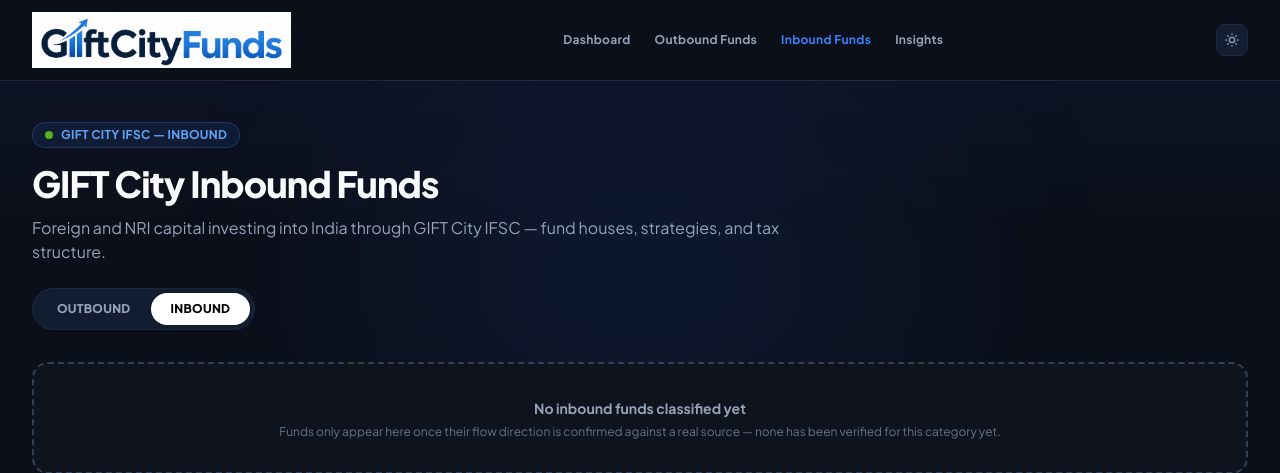
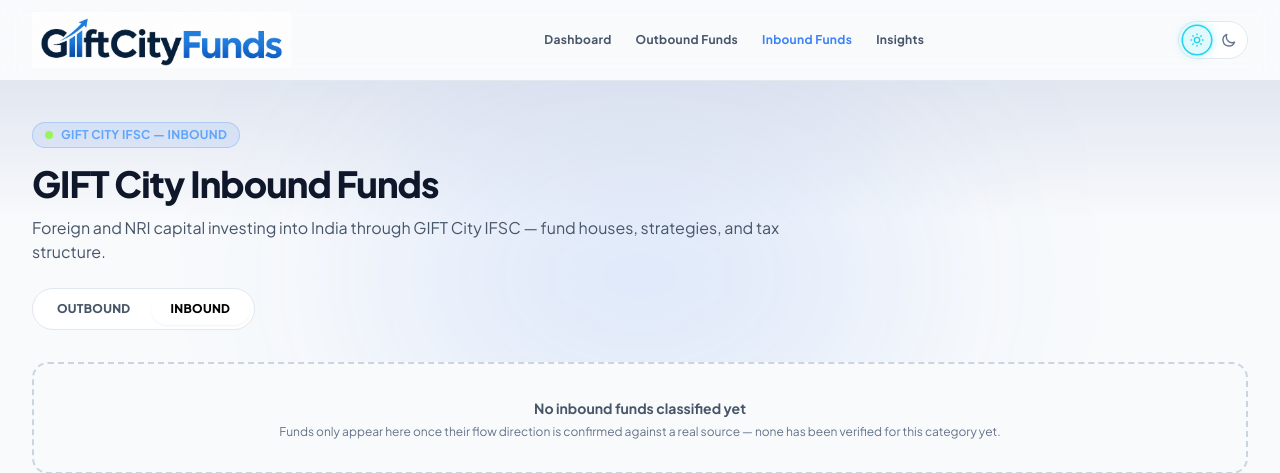
Before and after one commit to nivesh-star/giftcityfunds, a Flask app: page /gift-city-inbound in a window 1280 px wide. Shown: the top 473 px of the page. Run offline with Flask 3, Linux system fonts and the light colour scheme; some libraries are stand-ins or nearby versions.

Commit message:
Default to light theme; redesign theme toggle as sun/moon switch
Flip the default theme from dark to light everywhere -- the hardcoded
<html class="dark"> on every template, and every localStorage-fallback
('gift360-theme') || 'dark') in app.js, fund_detail.js, and the five
templates that restore theme inline. The stored preference still wins
on repeat visits; only the true first-load default changed.

Replace the single toggle button with a two-icon segmented pill (sun |
moon), the currently active one lit with a glowing cyan ring, matching
the reference design. Wired independently in app.js (index.html),
fund_detail.js (fund_detail.html), and the three pages with their own
inline no-persistence toggle script (flow_page, insights,
insight_detail) -- same visual component, same underlying
light/dark class swap on <html>, just addressable as two explicit
buttons instead of one toggle.

Also drop the "TM" from "India's First" on the homepage (title tag and
hero heading) -- trademark claims aren't something we want to invite
scrutiny over.

Co-Authored-By: Claude Sonnet 5 <noreply@anthropic.com>

```diff
--- a/static/css/custom.css
+++ b/static/css/custom.css
@@ -196,6 +196,22 @@ body {
   color: #ffffff;
   border-color: var(--gcf-blue);
   box-shadow: 0 4px 12px rgba(37, 99, 235, 0.25);
+}
+
+/* Light/Dark theme switch (sun | moon segmented pill) */
+.theme-switch-btn {
+  color: var(--color-text-subtle);
+  transition: color 0.2s ease, background-color 0.2s ease, box-shadow 0.2s ease;
+}
+
+.theme-switch-btn:hover {
+  color: var(--color-text);
+}
+
+.theme-switch-btn.active {
+  color: #22d3ee;
+  background-color: rgba(34, 211, 238, 0.14);
+  box-shadow: 0 0 0 1.5px #22d3ee, 0 0 10px rgba(34, 211, 238, 0.55);
 }
 
 /* Badge styles */
--- a/templates/flow_page.html
+++ b/templates/flow_page.html
@@ -1,5 +1,5 @@
 <!DOCTYPE html>
-<html lang="en" class="dark">
+<html lang="en" class="light">
 <head>
   <meta charset="UTF-8" />
   <meta name="viewport" content="width=device-width, initial-scale=1.0" />
@@ -52,10 +52,14 @@
       </ul>
 
       <div class="flex items-center gap-2.5">
-        <button id="themeToggleBtn" aria-label="Toggle Theme" class="w-8 h-8 rounded-lg bg-[var(--color-card)] border border-[var(--color-border)] flex items-center justify-center text-[var(--color-text-muted)] hover:text-yellow-400 transition-colors">
-          <svg class="w-4 h-4 hidden dark:block" fill="none" stroke="currentColor" viewBox="0 0 24 24"><path stroke-linecap="round" stroke-linejoin="round" stroke-width="2" d="M12 3v1m0 16v1m9-9h-1M4 12H3m15.364 6.364l-.707-.707M6.343 6.343l-.707-.707m12.728 0l-.707.707M6.343 17.657l-.707.707M16 12a4 4 0 11-8 0 4 4 0 018 0z"></path></svg>
-          <svg class="w-4 h-4 block dark:hidden" fill="none" stroke="currentColor" viewBox="0 0 24 24"><path stroke-linecap="round" stroke-linejoin="round" stroke-width="2" d="M20.354 15.354A9 9 0 018.646 3.646 9.003 9.003 0 0012 21a9.003 9.003 0 008.354-5.646z"></path></svg>
-        </button>
+        <div class="theme-switch inline-flex items-center gap-1 p-1 rounded-full border border-[var(--color-border)] bg-[var(--color-card)] shrink-0">
+          <button type="button" id="themeToggleLight" aria-label="Light mode" class="theme-switch-btn active w-7 h-7 rounded-full flex items-center justify-center">
+            <svg class="w-4 h-4" fill="none" stroke="currentColor" viewBox="0 0 24 24"><path stroke-linecap="round" stroke-linejoin="round" stroke-width="2" d="M12 3v1m0 16v1m9-9h-1M4 12H3m15.364 6.364l-.707-.707M6.343 6.343l-.707-.707m12.728 0l-.707.707M6.343 17.657l-.707.707M16 12a4 4 0 11-8 0 4 4 0 018 0z"></path></svg>
+          </button>
+          <button type="button" id="themeToggleDark" aria-label="Dark mode" class="theme-switch-btn w-7 h-7 rounded-full flex items-center justify-center">
+            <svg class="w-4 h-4" fill="none" stroke="currentColor" viewBox="0 0 24 24"><path stroke-linecap="round" stroke-linejoin="round" stroke-width="2" d="M20.354 15.354A9 9 0 018.646 3.646 9.003 9.003 0 0012 21a9.003 9.003 0 008.354-5.646z"></path></svg>
+          </button>
+        </div>
       </div>
     </div>
   </nav>
@@ -195,14 +199,16 @@
     // Minimal standalone theme toggle (this page doesn't load the full app.js)
     (function () {
       const root = document.documentElement;
-      const btn = document.getElementById('themeToggleBtn');
-      const stored = null; // no localStorage per policy; defaults to dark each load
-      if (btn) {
-        btn.addEventListener('click', function () {
-          root.classList.toggle('light');
-          root.classList.toggle('dark');
-        });
+      const lightBtn = document.getElementById('themeToggleLight');
+      const darkBtn = document.getElementById('themeToggleDark');
+      function setTheme(theme) {
+        root.classList.toggle('light', theme === 'light');
+        root.classList.toggle('dark', theme === 'dark');
+        if (lightBtn) lightBtn.classList.toggle('active', theme === 'light');
+        if (darkBtn) darkBtn.classList.toggle('active', theme === 'dark');
       }
+      if (lightBtn) lightBtn.addEventListener('click', function () { setTheme('light'); });
+      if (darkBtn) darkBtn.addEventListener('click', function () { setTheme('dark'); });
     })();
   </script>
   {% include '_analytics.html' %}
--- a/templates/fund_not_found.html
+++ b/templates/fund_not_found.html
@@ -1,5 +1,5 @@
 <!DOCTYPE html>
-<html lang="en" class="dark">
+<html lang="en" class="light">
 <head>
   <meta charset="UTF-8" />
   <meta name="viewport" content="width=device-width, initial-scale=1.0" />
@@ -19,7 +19,7 @@
   <link rel="stylesheet" href="/static/css/custom.css" />
   <script>
     (function () {
-      var t = localStorage.getItem('gift360-theme') || 'dark';
+      var t = localStorage.getItem('gift360-theme') || 'light';
       document.documentElement.classList.add(t);
       document.documentElement.classList.remove(t === 'light' ? 'dark' : 'light');
     })();
--- a/templates/login.html
+++ b/templates/login.html
@@ -1,5 +1,5 @@
 <!DOCTYPE html>
-<html lang="en" class="dark">
+<html lang="en" class="light">
 <head>
   <meta charset="UTF-8" />
   <meta name="viewport" content="width=device-width, initial-scale=1.0" />
@@ -28,7 +28,7 @@
   <link rel="stylesheet" href="/static/css/custom.css" />
   <script>
     (function () {
-      var t = localStorage.getItem('gift360-theme') || 'dark';
+      var t = localStorage.getItem('gift360-theme') || 'light';
       document.documentElement.classList.add(t);
       document.documentElement.classList.remove(t === 'light' ? 'dark' : 'light');
     })();
--- a/templates/portfolio.html
+++ b/templates/portfolio.html
@@ -1,5 +1,5 @@
 <!DOCTYPE html>
-<html lang="en" class="dark">
+<html lang="en" class="light">
 <head>
   <meta charset="UTF-8" />
   <meta name="viewport" content="width=device-width, initial-scale=1.0" />
@@ -28,7 +28,7 @@
   <link rel="stylesheet" href="/static/css/custom.css" />
   <script>
     (function () {
-      var t = localStorage.getItem('gift360-theme') || 'dark';
+      var t = localStorage.getItem('gift360-theme') || 'light';
       document.documentElement.classList.add(t);
       document.documentElement.classList.remove(t === 'light' ? 'dark' : 'light');
     })();
--- a/templates/signup.html
+++ b/templates/signup.html
@@ -1,5 +1,5 @@
 <!DOCTYPE html>
-<html lang="en" class="dark">
+<html lang="en" class="light">
 <head>
   <meta charset="UTF-8" />
   <meta name="viewport" content="width=device-width, initial-scale=1.0" />
@@ -28,7 +28,7 @@
   <link rel="stylesheet" href="/static/css/custom.css" />
   <script>
     (function () {
-      var t = localStorage.getItem('gift360-theme') || 'dark';
+      var t = localStorage.getItem('gift360-theme') || 'light';
       document.documentElement.classList.add(t);
       document.documentElement.classList.remove(t === 'light' ? 'dark' : 'light');
     })();
```
Also changed, not shown: static/js/app.js (+14 -6 lines), static/js/fund_detail.js (+10 -8 lines), templates/fund_detail.html (+10 -6 lines), templates/index.html (+11 -7 lines), templates/insight_detail.html (+18 -11 lines), templates/insights.html (+20 -11 lines).
